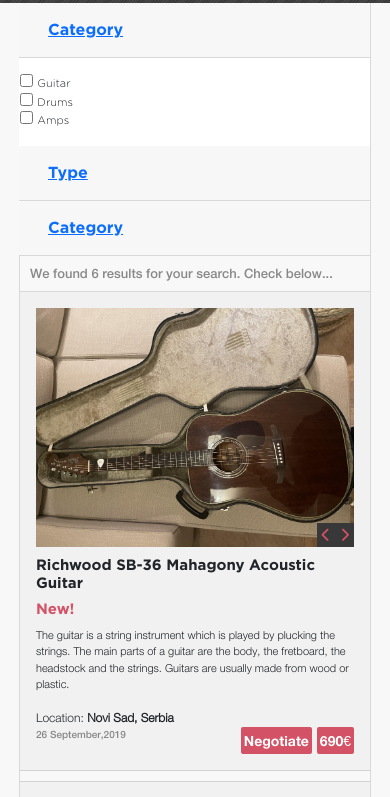
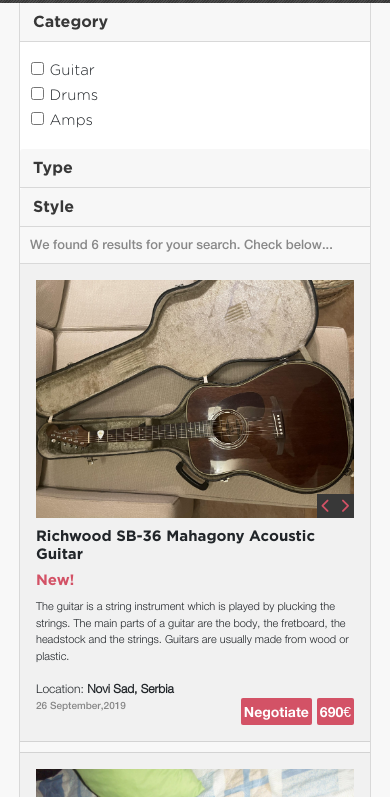
Before and after one commit to Mandeln/GOLUB, a website: page index1.html in a window 390 px wide. Shown: the part 47-844 px from the top of the page. Drawn offline with nearby package versions, Linux system fonts and the light colour scheme.

Commit message:
add finish index1

```diff
--- a/css/style.css
+++ b/css/style.css
@@ -707,4 +707,28 @@
     .side-panel {
       display: none;
     }
+
+    #accordion {
+      border-left: 1px solid rgba(0,0,0,.125);
+      text-decoration-style: none;
+    }
+
+    #accordion .card-body {
+      font-size: 15px;
+      line-height: 25px;
+      padding-left: 10px;
+    }
+
+    .btn-link {
+      color: #383838;
+      text-decoration: none;
+    }
+
+    .btn-link:hover {
+      color: #d35266;
+    }
+
+    .card-header {
+      padding: 0;
+    }
   }
--- a/index1.html
+++ b/index1.html
@@ -39,7 +39,7 @@
   </header>
   <main class="search-main">
     <section class="search-container d-flex flex-column flex-sm-row justify-content-center">
-      <div id="accordion">
+      <div id="accordion" class="d-sm-none">
         <div class="card">
           <div class="card-header" id="headingOne">
             <h5 class="mb-0">
@@ -91,7 +91,7 @@
           <div class="card-header" id="headingThree">
             <h5 class="mb-0">
               <button class="btn btn-link collapsed" data-toggle="collapse" data-target="#collapseThree" aria-expanded="false" aria-controls="collapseThree">
-                Category
+                Style
               </button>
             </h5>
           </div>
@@ -100,6 +100,10 @@
               <form action="#">
                 <input type="checkbox" id="Guitar" name="Guitar" value="Guitar">
                 <label for="new">Guitar</label></br>
+                <input type="checkbox" id="Drums" name="Drums" value="Drums">
+                <label for="new">Drums</label></br>
+                <input type="checkbox" id="Amps" name="Amps" value="Amps">
+                <label for="new">Amps</label></br>
                 <input type="checkbox" id="Drums" name="Drums" value="Drums">
                 <label for="new">Drums</label></br>
                 <input type="checkbox" id="Amps" name="Amps" value="Amps">
```
